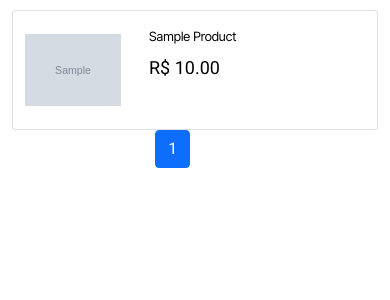
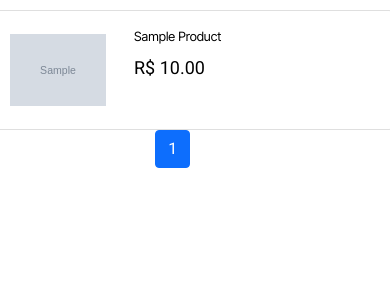
Before and after one commit to The-vinicius/store, a Django app: page /produtos/todos/ in a window 390 px wide. Shown: the part 95-395 px from the top of the page. Run offline with Django 4.2, Linux system fonts and the light colour scheme; tables that the repository leaves empty hold one stand-in row (values such as "Sample post"); grey boxes marked "Sample" are stand-in pictures; parts of the project's set-up code (start-up, migrations or seed data) failed here and were passed over.

Commit message:
style mobile in css file

```diff
--- a/core/static/products/css/product_card.css
+++ b/core/static/products/css/product_card.css
@@ -65,3 +65,11 @@
 		font-size: large;
 	}
 }
+
+.mobile {
+	margin-inline: -15px;
+}
+
+.mobile-font {
+	font-family: Inter Tight;
+}
--- a/core/templates/products/includes/card.html
+++ b/core/templates/products/includes/card.html
@@ -1,12 +1,12 @@
 {% for product in object_list %}
-	<div class="col" >
+	<div class="col mobile">
 		<div class="card card-line">
             <a class="center-img" href="{{ product.get_absolute_url }}">
 				<img src="{{ product.image.url }}" class="ajuste-img" alt="Sua internet é uma bosta!">
 			</a>
 			<div class="card-body" style="width:50%">
 				<a class='cor' href="{{ product.get_absolute_url }}">
-				<p class="card-title name-font truncate" style="font-family: Inter Tight;">{{ product.name|title }}</p>
+				<p class="card-title name-font truncate mobile-font">{{ product.name|title }}</p>
 				<p class="card-text price-font">
 					<span>R$</span> {{ product.price }}
 				</p>
```
